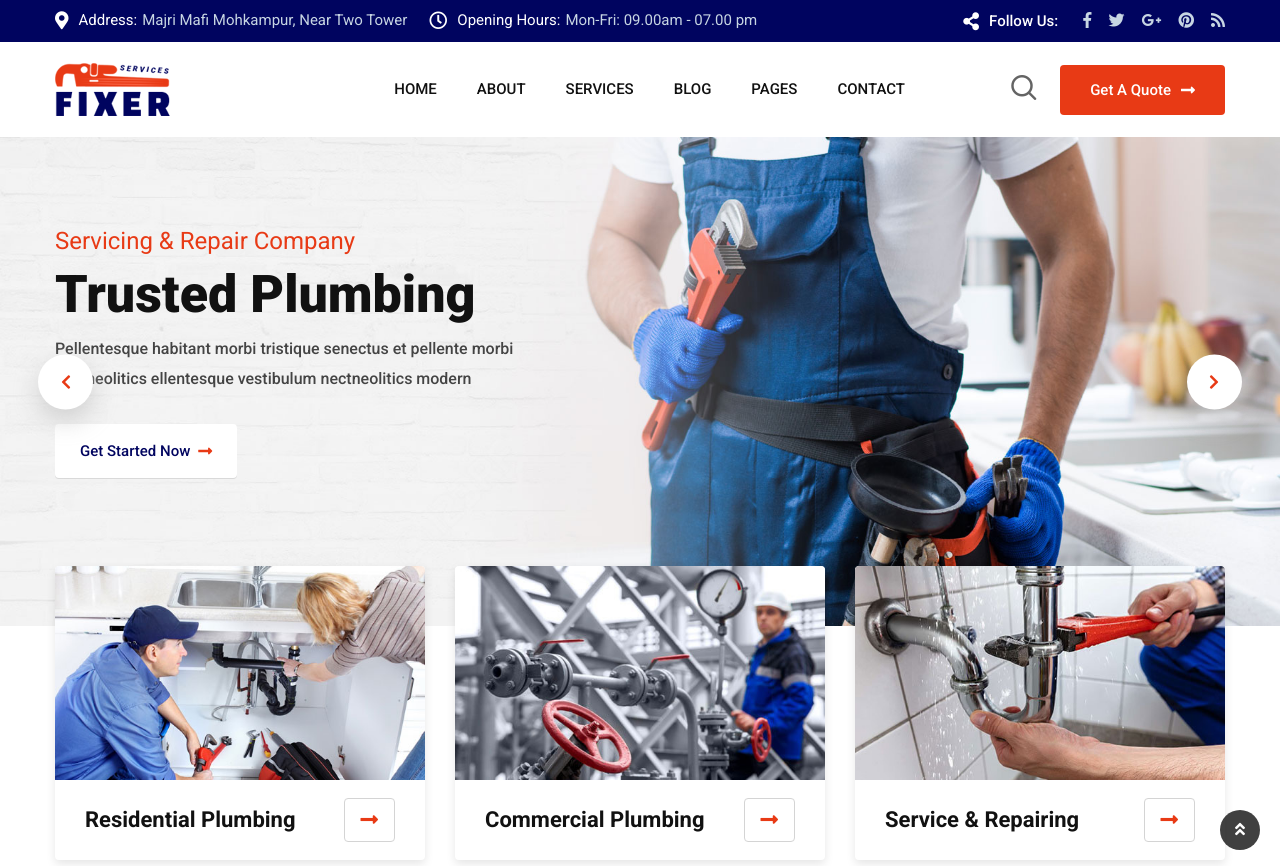
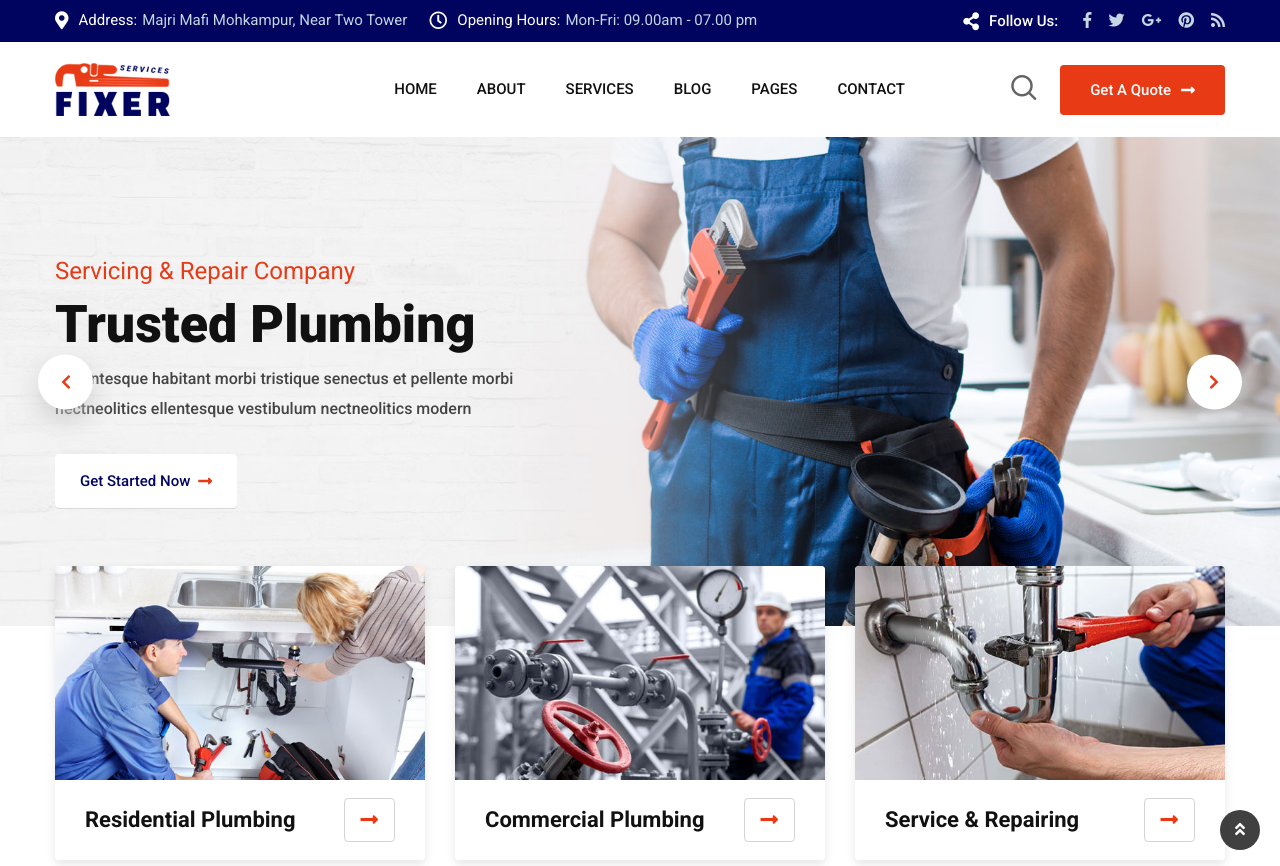
Before and after one commit to ankushverma784/vermas-plumber, a PHP site: page / in a window 1280 px wide. Shown: the top 866 px of the page. Run offline with PHP 8.4, Linux system fonts and the light colour scheme.

Commit message:
changes on slider

```diff
--- a/index.php
+++ b/index.php
@@ -20,7 +20,7 @@
         <!-- Add your site or application content here -->
         <?php include 'navbar.php'; ?>
         <!-- Slider Area Start Here -->
-        <div class="slider-area slider-layout2">
+        <div class="slider-area slider-layout1">
             <div class="bend niceties preview-1">
                 <div id="ensign-nivoslider-4" class="slides">
                     <img src="img/slider/slide1-1.jpg" alt="slider" title="#slider-direction-1" />
@@ -176,96 +176,82 @@
         </section>
         <!-- About Us Area End Here -->
         <!-- Service Area Start Here -->
-        <section class="service-wrap-layout2 bg-common" data-bg-image="img/figure/section-bg3.jpg">
-            <div class="container">
-                <div class="heading-layout1">
-                    <p>Plumbing Services</p>
-                    <h2 class="item-title">Our Plumbing Services</h2>
-                </div>
-                <div class="row">
-                    <div class="col-lg-3 col-sm-6 col-12">
-                        <div class="service-box-layout2">
-                            <div class="item-icon">
-                                <i class="flaticon-drainage"></i>
-                            </div>
-                            <div class="item-content">
-                                <h3 class="item-title"><a href="single-service1.html">Drain Cleaning</a></h3>
+        <div class="slider-area slider-layout2">
+            <div class="bend niceties preview-1">
+                <div id="ensign-nivoslider-4" class="slides nivoSlider">
+                    <img src="img/slider/slide1-1.jpg" alt="slider" title="#slider-direction-1" style="display: none; width: 1263.33px;">
+                    <img src="img/slider/slide1-2.jpg" alt="slider" title="#slider-direction-2" style="display: none; width: 1263.33px;">
+                    <img src="img/slider/slide1-3.jpg" alt="slider" title="#slider-direction-3" style="display: none; width: 1263.33px;">
+                <img class="nivo-main-image" src="img/slider/slide1-1.jpg" style="width: 1263.33px; height: auto;"><div class="nivo-caption" style="display: block;">
+                    <div class="slider-content s-tb slide-1">
+                        <div class="text-left title-container s-tb-c">
+                            <div class="container">
+                                <div class="slider-sub-text">Servicing &amp; Repair Company</div>
+                                <h1 class="slider-big-text">Trusted Plumbing</h1>
+                                <div class="slider-paragraph">Pellentesque habitant morbi tristique senectus et pellente morbi
+                                    nectneolitics ellentesque vestibulum nectneolitics modern</div>
+                                <div class="slider-btn-area">
+                                    <a href="#" class="item-btn-fill">Get Started Now
+                                        <i class="fas fa-long-arrow-alt-right"></i>
+                                    </a>
+                                </div>
                             </div>
                         </div>
                     </div>
-                    <div class="col-lg-3 col-sm-6 col-12">
-                        <div class="service-box-layout2">
-                            <div class="item-icon">
-                                <i class="flaticon-faucet"></i>
-                            </div>
-                            <div class="item-content">
-                                <h3 class="item-title"><a href="single-service1.html">Sewer Line</a></h3>
+                </div><div class="nivo-directionNav"><a class="nivo-prevNav">Prev</a><a class="nivo-nextNav">Next</a></div></div><div class="nivo-controlNav"><a class="nivo-control active" rel="0">1</a><a class="nivo-control" rel="1">2</a><a class="nivo-control" rel="2">3</a></div>
+                <div id="slider-direction-1" class="t-cn slider-direction">
+                    <div class="slider-content s-tb slide-1">
+                        <div class="text-left title-container s-tb-c">
+                            <div class="container">
+                                <div class="slider-sub-text">Servicing &amp; Repair Company</div>
+                                <h1 class="slider-big-text">Trusted Plumbing</h1>
+                                <div class="slider-paragraph">Pellentesque habitant morbi tristique senectus et pellente morbi
+                                    nectneolitics ellentesque vestibulum nectneolitics modern</div>
+                                <div class="slider-btn-area">
+                                    <a href="#" class="item-btn-fill">Get Started Now
+                                        <i class="fas fa-long-arrow-alt-right"></i>
+                                    </a>
+                                </div>
                             </div>
                         </div>
                     </div>
-                    <div class="col-lg-3 col-sm-6 col-12">
-                        <div class="service-box-layout2">
-                            <div class="item-icon">
-                                <i class="flaticon-leak"></i>
-                            </div>
-                            <div class="item-content">
-                                <h3 class="item-title"><a href="single-service1.html">Leak Pipe</a></h3>
+                </div>
+                <div id="slider-direction-2" class="t-cn slider-direction">
+                    <div class="slider-content s-tb slide-2">
+                        <div class="text-left title-container s-tb-c">
+                            <div class="container">
+                                <div class="slider-sub-text">Servicing &amp; Repair Company</div>
+                                <h1 class="slider-big-text">Trusted Plumbing</h1>
+                                <div class="slider-paragraph">Pellentesque habitant morbi tristique senectus et pellente morbi
+                                    nectneolitics ellentesque vestibulum nectneolitics modern</div>
+                                <div class="slider-btn-area">
+                                    <a href="#" class="item-btn-fill">Get Started Now
+                                        <i class="fas fa-long-arrow-alt-right"></i>
+                                    </a>
+                                </div>
                             </div>
                         </div>
                     </div>
-                    <div class="col-lg-3 col-sm-6 col-12">
-                        <div class="service-box-layout2">
-                            <div class="item-icon">
-                                <i class="flaticon-bathroom"></i>
-                            </div>
-                            <div class="item-content">
-                                <h3 class="item-title"><a href="single-service1.html">Toilet Cleaning</a></h3>
-                            </div>
-                        </div>
-                    </div>
-                    <div class="col-lg-3 col-sm-6 col-12 d-none d-sm-block">
-                        <div class="service-box-layout2">
-                            <div class="item-icon">
-                                <i class="flaticon-broken"></i>
-                            </div>
-                            <div class="item-content">
-                                <h3 class="item-title"><a href="single-service1.html">Broken Pipe</a></h3>
-                            </div>
-                        </div>
-                    </div>
-                    <div class="col-lg-3 col-sm-6 col-12 d-none d-sm-block">
-                        <div class="service-box-layout2">
-                            <div class="item-icon">
-                                <i class="flaticon-tank"></i>
-                            </div>
-                            <div class="item-content">
-                                <h3 class="item-title"><a href="single-service1.html">Water Heating</a></h3>
-                            </div>
-                        </div>
-                    </div>
-                    <div class="col-lg-3 col-sm-6 col-12 d-none d-sm-block">
-                        <div class="service-box-layout2">
-                            <div class="item-icon">
-                                <i class="flaticon-pipe-wrench"></i>
-                            </div>
-                            <div class="item-content">
-                                <h3 class="item-title"><a href="single-service1.html">Plumber Wrench</a></h3>
-                            </div>
-                        </div>
-                    </div>
-                    <div class="col-lg-3 col-sm-6 col-12 d-none d-sm-block">
-                        <div class="service-box-layout2">
-                            <div class="item-icon">
-                                <i class="flaticon-pipes"></i>
-                            </div>
-                            <div class="item-content">
-                                <h3 class="item-title"><a href="single-service1.html">Factory Machine</a></h3>
+                </div>
+                <div id="slider-direction-3" class="t-cn slider-direction">
+                    <div class="slider-content s-tb slide-3">
+                        <div class="text-left title-container s-tb-c">
+                            <div class="container">
+                                <div class="slider-sub-text">Servicing &amp; Repair Company</div>
+                                <h1 class="slider-big-text">Trusted Plumbing</h1>
+                                <div class="slider-paragraph">Pellentesque habitant morbi tristique senectus et pellente morbi
+                                    nectneolitics ellentesque vestibulum nectneolitics modern</div>
+                                <div class="slider-btn-area">
+                                    <a href="#" class="item-btn-fill">Get Started Now
+                                        <i class="fas fa-long-arrow-alt-right"></i>
+                                    </a>
+                                </div>
                             </div>
                         </div>
                     </div>
                 </div>
             </div>
-        </section>
+        </div>
         <!-- Service Area End Here -->
         <!-- Why Choose Area Start Here -->
         <section class="why-choose-wrap-layout1">
```
